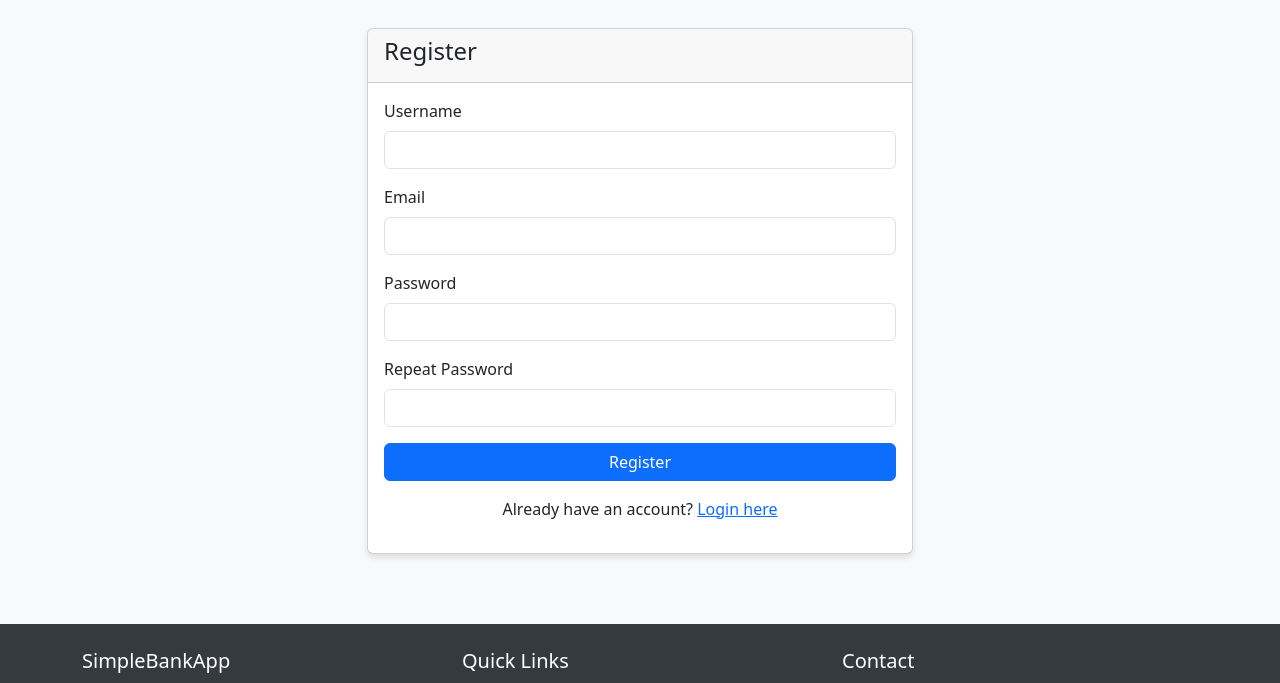
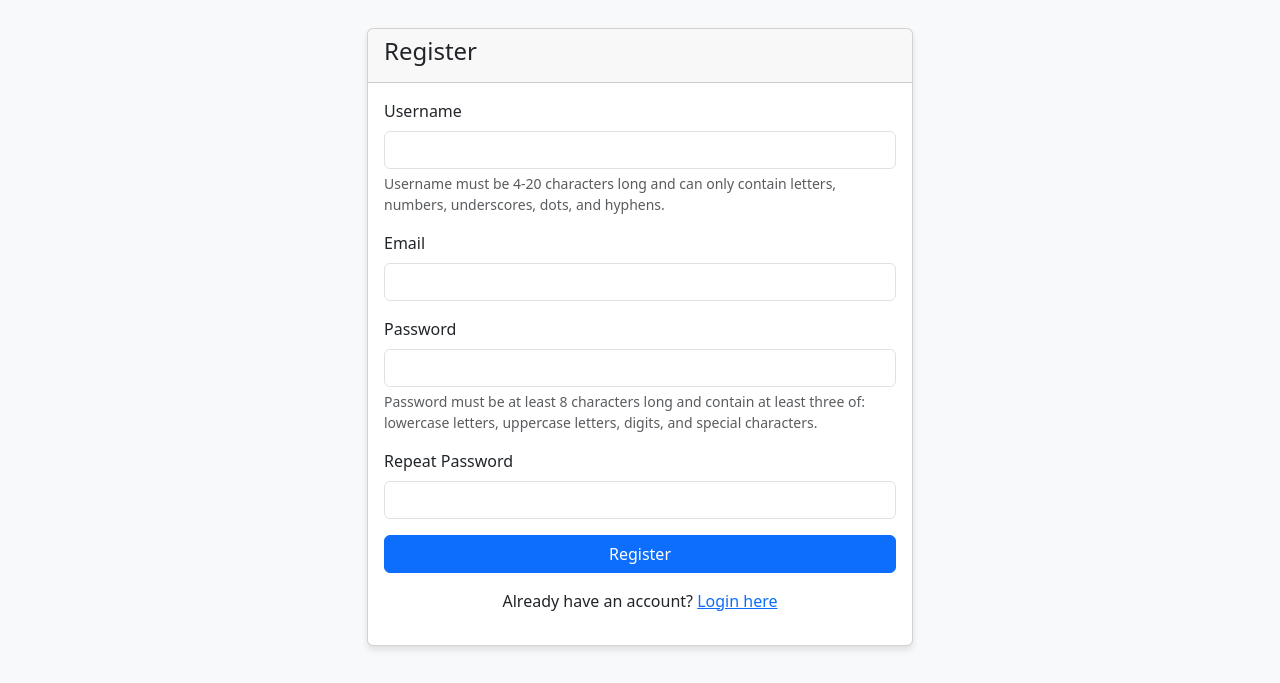
Before and after one commit to CSPC-BSCS-3B/CSEC_322_FINAL_PROJECT, a Flask app: page /register in a window 1280 px wide. Shown: the part 56-739 px from the top of the page. Run offline with Flask 3, Linux system fonts and the light colour scheme; parts of the project's set-up code (start-up, migrations or seed data) failed here and were passed over; some libraries are stand-ins or nearby versions.

Commit message:
Enforces strong username and password validation
Improves account security by requiring passwords to be at least 8 characters and include three of four character types (lowercase, uppercase, digit, special character). Usernames are now restricted to 4-20 characters with allowed symbols. Updates registration form UI to display validation feedback and requirements, and documents new security improvements in the README.

```diff
--- a/forms.py
+++ b/forms.py
@@ -1,7 +1,8 @@
 from flask_wtf import FlaskForm
 from wtforms import StringField, PasswordField, SubmitField, FloatField, RadioField, SelectField, HiddenField
-from wtforms.validators import DataRequired, Email, EqualTo, ValidationError, NumberRange, Optional
+from wtforms.validators import DataRequired, Email, EqualTo, ValidationError, NumberRange, Optional, Length, Regexp
 from models import User
+import re
 
 class LoginForm(FlaskForm):
     username = StringField('Username', validators=[DataRequired()])
@@ -12,11 +13,18 @@ class LoginForm(FlaskForm):
         return super(LoginForm, self).validate()
 
 class RegistrationForm(FlaskForm):
-    username = StringField('Username', validators=[DataRequired()])
+    username = StringField('Username', validators=[
+        DataRequired(),
+        Length(min=4, max=20, message="Username must be between 4 and 20 characters long."),
+        Regexp('^[A-Za-z0-9_.-]+$', message="Username can only contain letters, numbers, underscores, dots, and hyphens.")
+    ])
     email = StringField('Email', validators=[DataRequired(), Email()])
-    password = PasswordField('Password', validators=[DataRequired()])
+    password = PasswordField('Password', validators=[
+        DataRequired(),
+        Length(min=8, message="Password must be at least 8 characters long."),
+    ])
     password2 = PasswordField(
-        'Repeat Password', validators=[DataRequired(), EqualTo('password')])
+        'Repeat Password', validators=[DataRequired(), EqualTo('password', message="Passwords must match.")])
     submit = SubmitField('Register')
 
     def validate_username(self, username):
@@ -24,10 +32,32 @@ class RegistrationForm(FlaskForm):
         if user is not None:
             raise ValidationError('Please use a different username.')
 
+        # Additional validation for special characters handling
+        if not re.match('^[A-Za-z0-9_.-]+$', username.data):
+            raise ValidationError('Username can only contain letters, numbers, underscores, dots, and hyphens.')
+
     def validate_email(self, email):
         user = User.query.filter_by(email=email.data).first()
         if user is not None:
             raise ValidationError('Please use a different email address.')
+
+    def validate_password(self, password):
+        """Validate password strength"""
+        # Check for minimum length (already done with Length validator, this is a backup)
+        if len(password.data) < 8:
+            raise ValidationError('Password must be at least 8 characters long.')
+
+        # Check for password complexity - must contain at least three of the following:
+        # Lowercase, uppercase, digit, special character
+        categories = [
+            any(c.islower() for c in password.data),  # lowercase
+            any(c.isupper() for c in password.data),  # uppercase
+            any(c.isdigit() for c in password.data),  # digit
+            any(not c.isalnum() for c in password.data)  # special character
+        ]
+
+        if sum(categories) < 3:
+            raise ValidationError('Password must contain at least three of the following: lowercase letters, uppercase letters, digits, and special characters.')
 
     def validate(self, extra_validators=None):
         return super(RegistrationForm, self).validate()
--- a/templates/register.html
+++ b/templates/register.html
@@ -12,30 +12,44 @@
                     {{ form.hidden_tag() }}
                     <div class="mb-3">
                         {{ form.username.label(class="form-label") }}
-                        {{ form.username(class="form-control") }}
+                        {{ form.username(class="form-control" + (" is-invalid" if form.username.errors else "")) }}
                         {% for error in form.username.errors %}
-                        <div class="text-danger">{{ error }}</div>
+                        <div class="invalid-feedback">
+                            {{ error }}
+                        </div>
                         {% endfor %}
+                        <div class="form-text">
+                            Username must be 4-20 characters long and can only contain letters, numbers, underscores, dots, and hyphens.
+                        </div>
                     </div>
                     <div class="mb-3">
                         {{ form.email.label(class="form-label") }}
-                        {{ form.email(class="form-control") }}
+                        {{ form.email(class="form-control" + (" is-invalid" if form.email.errors else "")) }}
                         {% for error in form.email.errors %}
-                        <div class="text-danger">{{ error }}</div>
+                        <div class="invalid-feedback">
+                            {{ error }}
+                        </div>
                         {% endfor %}
                     </div>
                     <div class="mb-3">
                         {{ form.password.label(class="form-label") }}
-                        {{ form.password(class="form-control") }}
+                        {{ form.password(class="form-control" + (" is-invalid" if form.password.errors else "")) }}
                         {% for error in form.password.errors %}
-                        <div class="text-danger">{{ error }}</div>
+                        <div class="invalid-feedback">
+                            {{ error }}
+                        </div>
                         {% endfor %}
+                        <div class="form-text">
+                            Password must be at least 8 characters long and contain at least three of: lowercase letters, uppercase letters, digits, and special characters.
+                        </div>
                     </div>
                     <div class="mb-3">
                         {{ form.password2.label(class="form-label") }}
-                        {{ form.password2(class="form-control") }}
+                        {{ form.password2(class="form-control" + (" is-invalid" if form.password2.errors else "")) }}
                         {% for error in form.password2.errors %}
-                        <div class="text-danger">{{ error }}</div>
+                        <div class="invalid-feedback">
+                            {{ error }}
+                        </div>
                         {% endfor %}
                     </div>
                     <div class="d-grid gap-2">
```
Also changed, not shown: README.md.
